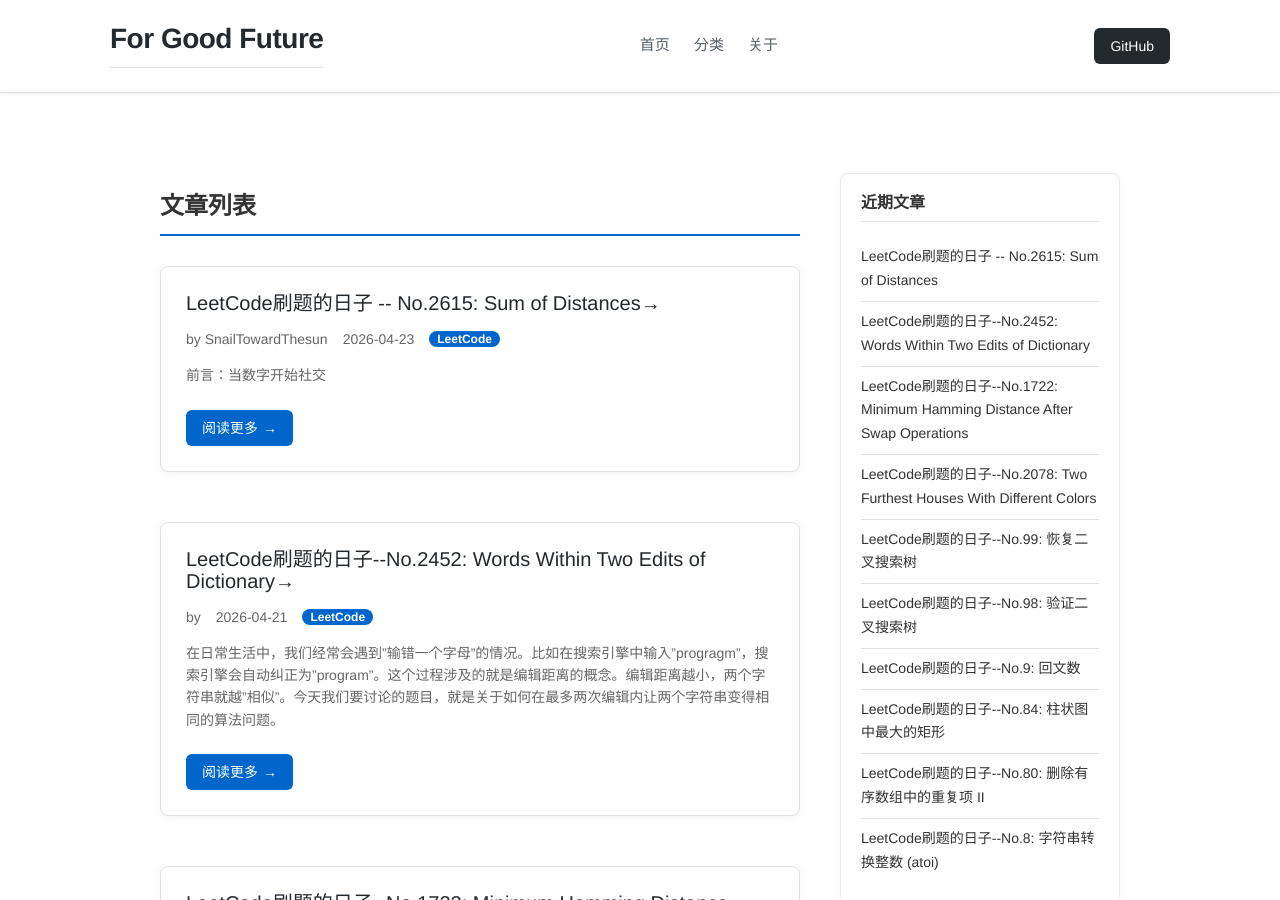
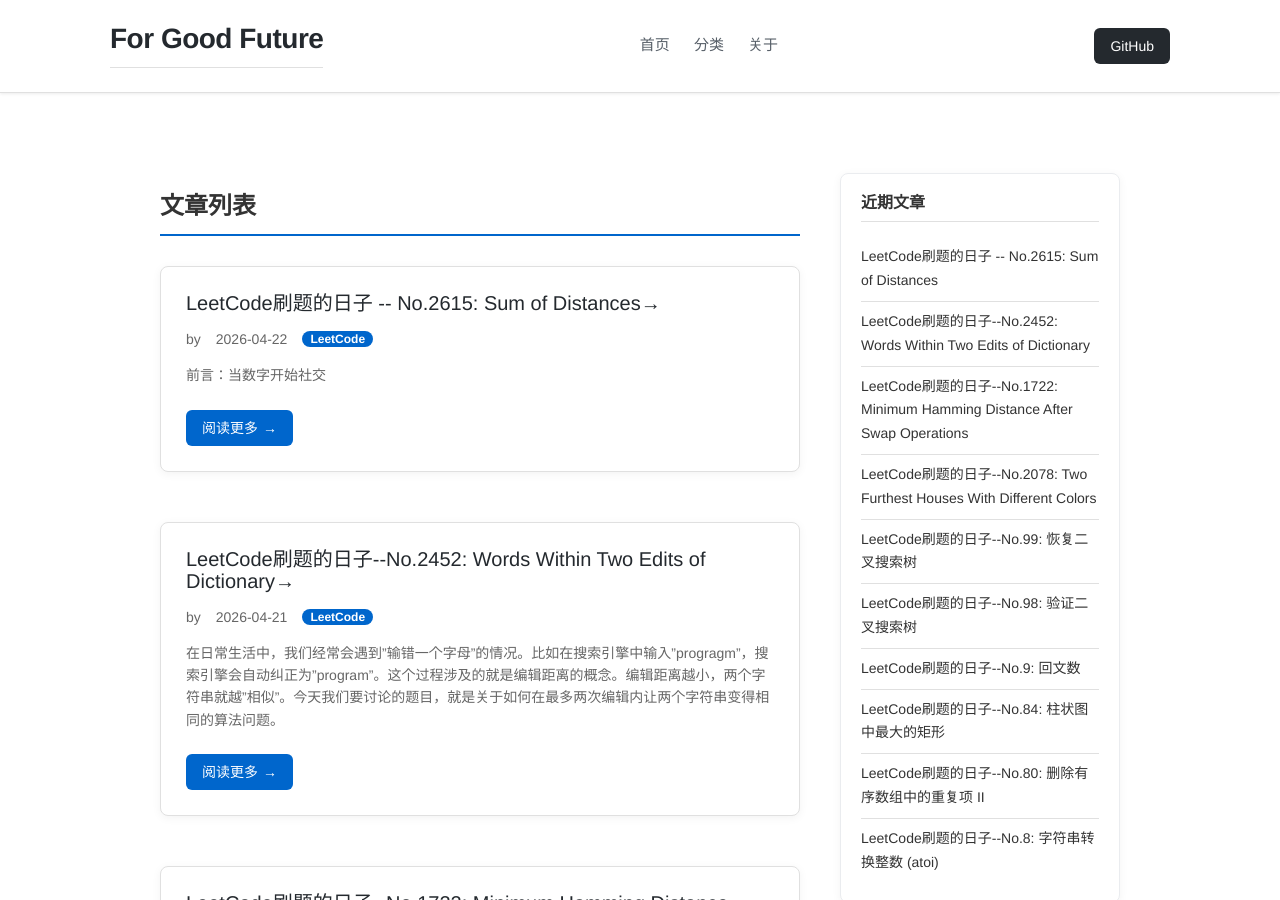
Before and after one commit to SnailTowardThesun/SnailTowardThesun.github.io, a Jekyll site: the page built from index.html, in a window 1280 px wide and 900 px high. Built offline with Jekyll 4.4.1, drawn with Linux system fonts in a browser that asks for light colours; nearby versions of some CDN libraries; the list of posts is cut into pages by our own code.

Commit message:
Update 2026-04-23-leetcode-2615.md

```diff
--- a/_posts/2026-04-23-leetcode-2615.md
+++ b/_posts/2026-04-23-leetcode-2615.md
@@ -1,7 +1,7 @@
 ---
 layout: article
-author: SnailTowardThesun
 title: "LeetCode刷题的日子 -- No.2615: Sum of Distances"
+date: 2026-04-22
 categories: LeetCode
 ---
 
```
